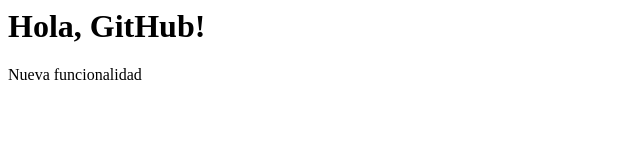
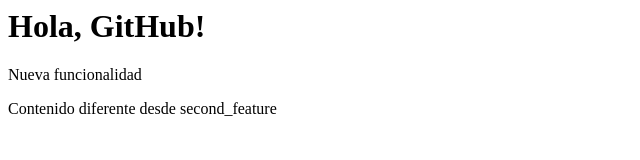
Before and after one commit to ronaldoneira10/taller_git_2, a plain HTML site: page index.html in a window 1280 px wide. Shown: the whole page, without its empty margins (0-640 px from the left). Drawn offline with Linux system fonts and the light colour scheme.

Commit message:
Cambio en second_feature

```diff
--- a/index.html
+++ b/index.html
@@ -1,2 +1,3 @@
 <h1>Hola, GitHub!</h1>
 <p>Nueva funcionalidad</p>
+<p>Contenido diferente desde second_feature</p>
```
